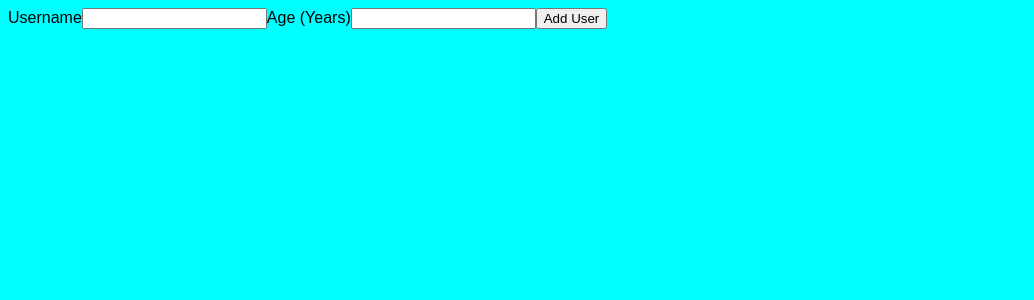
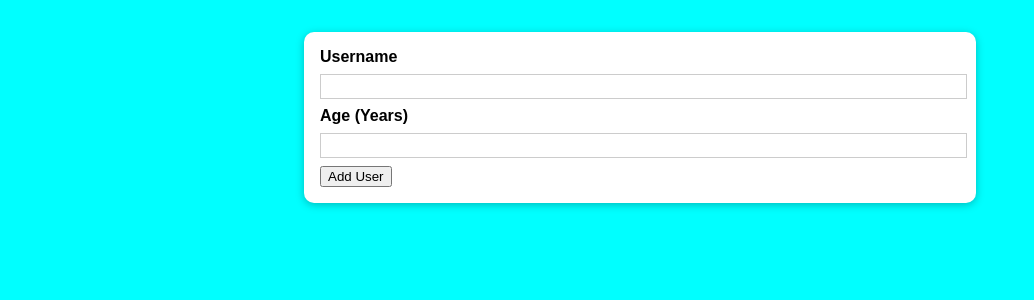
Before and after one commit to imshashikumarGH/my-first-react-app, a React (Create React App) app: page / in a window 1280 px wide. Shown: the top 300 px of the page, without its empty margins (0-1034 px from the left). Built offline with nearby package versions, Linux system fonts and the light colour scheme.

Commit message:
AB01 CSS module :  Adding Cards and Cards module css to add both css file

```diff
--- /dev/null
+++ b/src/common/Card.js
@@ -0,0 +1,10 @@
+import React from "react";
+import classes from './Card.module.css'
+
+const Card = (props) => {
+    return <div className={`${classes.card} ${props.indexClassName}`}>
+        {props.children}
+    </div>;
+}
+
+export default Card;
--- /dev/null
+++ b/src/common/Card.module.css
@@ -0,0 +1,5 @@
+.card{
+    background: white;
+    box-shadow: 0 2px 8px rgba(0, 0, 0, .26);
+    border-radius: 10px;
+}
--- a/src/user/AddUser.js
+++ b/src/user/AddUser.js
@@ -1,11 +1,15 @@
 import React from "react";
+import Card from "../common/Card";
+import classes from './AddUser.module.css';
+
 
 const AddUser = (props) => {
-    const AddUserHandler = (event) =>{
+  const AddUserHandler = (event) => {
     event.preventDefault();
-        }
+  };
 
   return (
+    <Card indexClassName = {classes.input}>
       <form onSubmit={AddUserHandler}>
         <label html="username">Username</label>
         <input id="username" type="text" />
@@ -13,6 +17,7 @@
         <input id="age" type="number" />
         <button type="submit">Add User</button>
       </form>
+    </Card>
   );
 };
 
--- /dev/null
+++ b/src/user/AddUser.module.css
@@ -0,0 +1,26 @@
+.input {
+    margin: 2rem auto;
+    padding: 1rem;
+    width: 90%;
+    max-width: 40rem;
+  }
+
+  .input label {
+    display: block;
+    font-weight: bold;
+    margin-bottom: 0.5rem;
+  }
+
+  .input input {
+    font: inherit;
+    display: block;
+    width: 100%;
+    border: 1px solid #ccc;
+    padding: 0.15rem;
+    margin-bottom: 0.5rem;
+  }
+
+  .input input:focus {
+    outline: none;
+    border-color: #4f005f;
+  }
```
Lines whose indentation alone changed are shown as unchanged.
